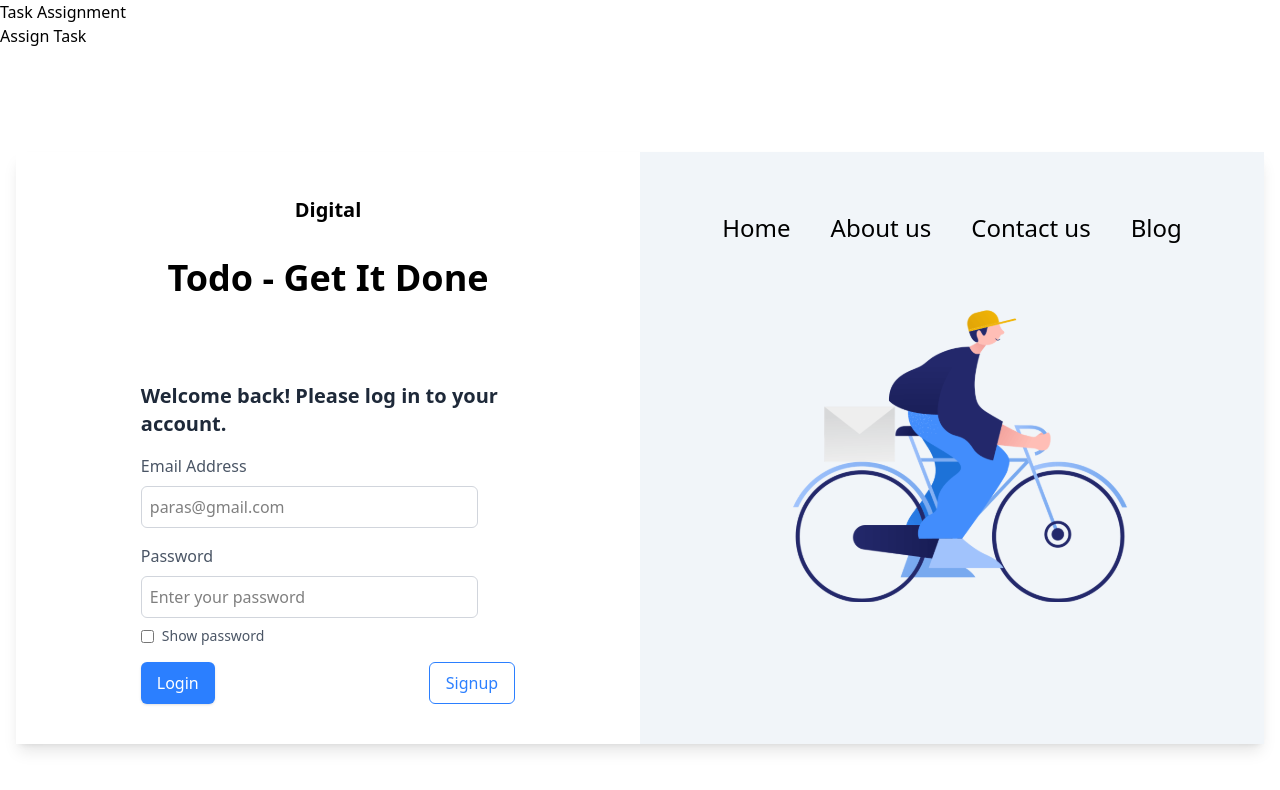
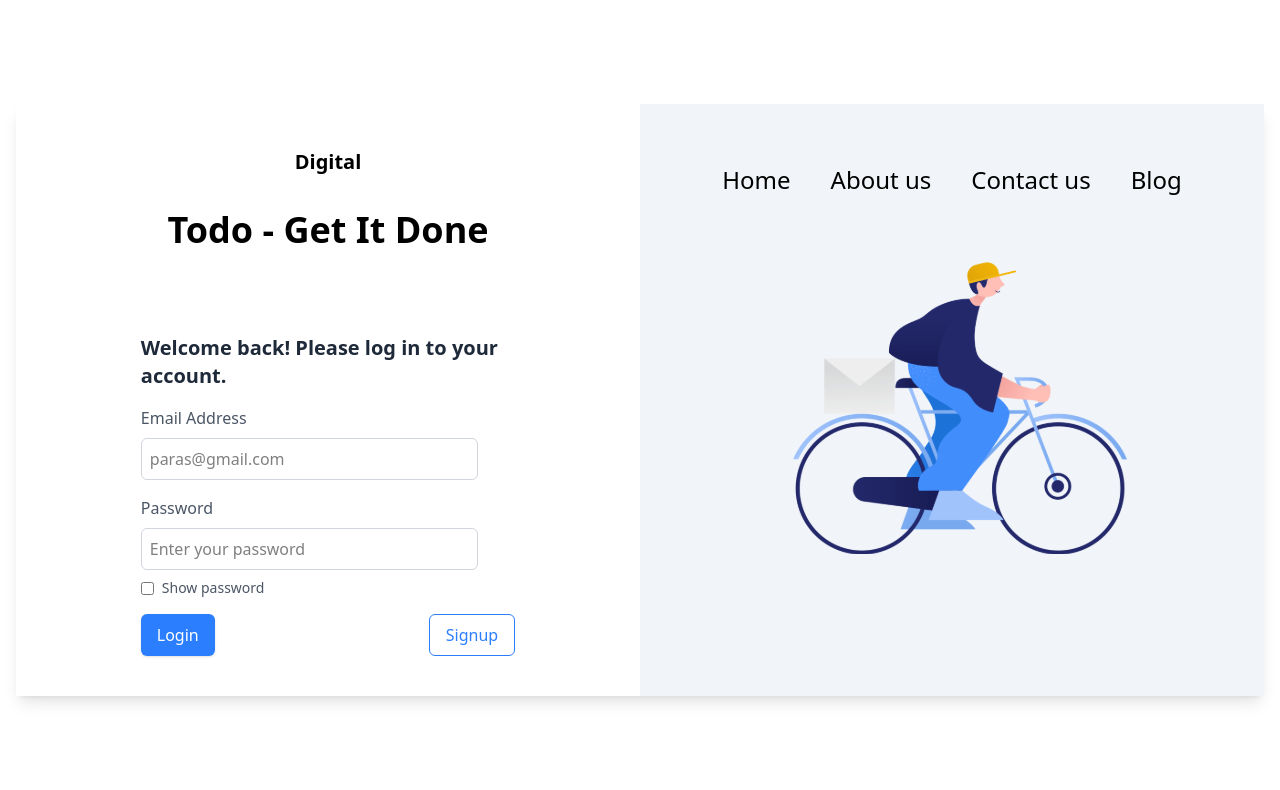
Before and after one commit to HeyoParas/Live-Todo, a React (Vite) app in the folder frontend/: page / in a window 1280 px wide. Shown: the top 790 px of the page. Built offline with nearby package versions, Linux system fonts and the light colour scheme; no server answers.

Commit message:
report feature updated~

```diff
--- a/frontend/src/main.jsx
+++ b/frontend/src/main.jsx
@@ -1,11 +1,7 @@
 import { createRoot } from 'react-dom/client'
 import './index.css'
 import App from './App.jsx'
-import TaskAssignment from './sample.jsx'
 
 createRoot(document.getElementById('root')).render(
-    <>
-    <TaskAssignment/>
     <App />
-    </>
 )
```
